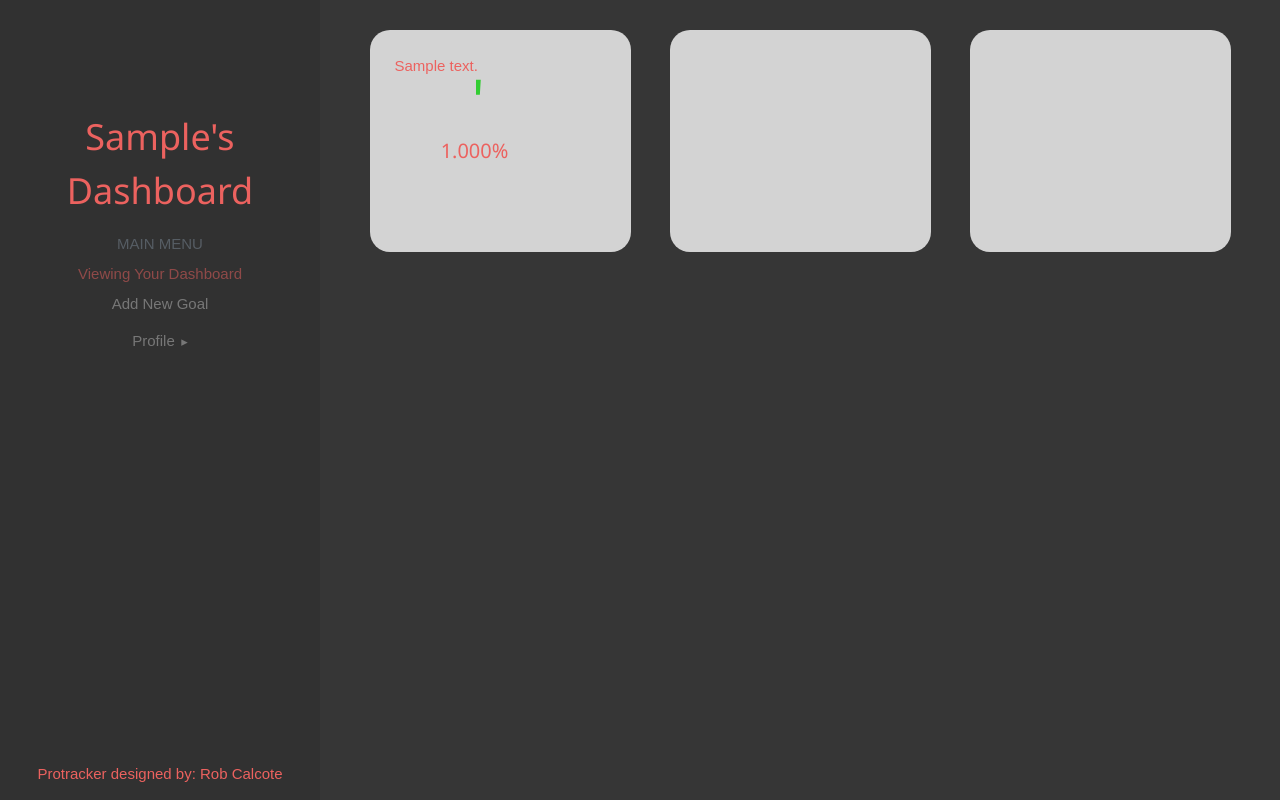
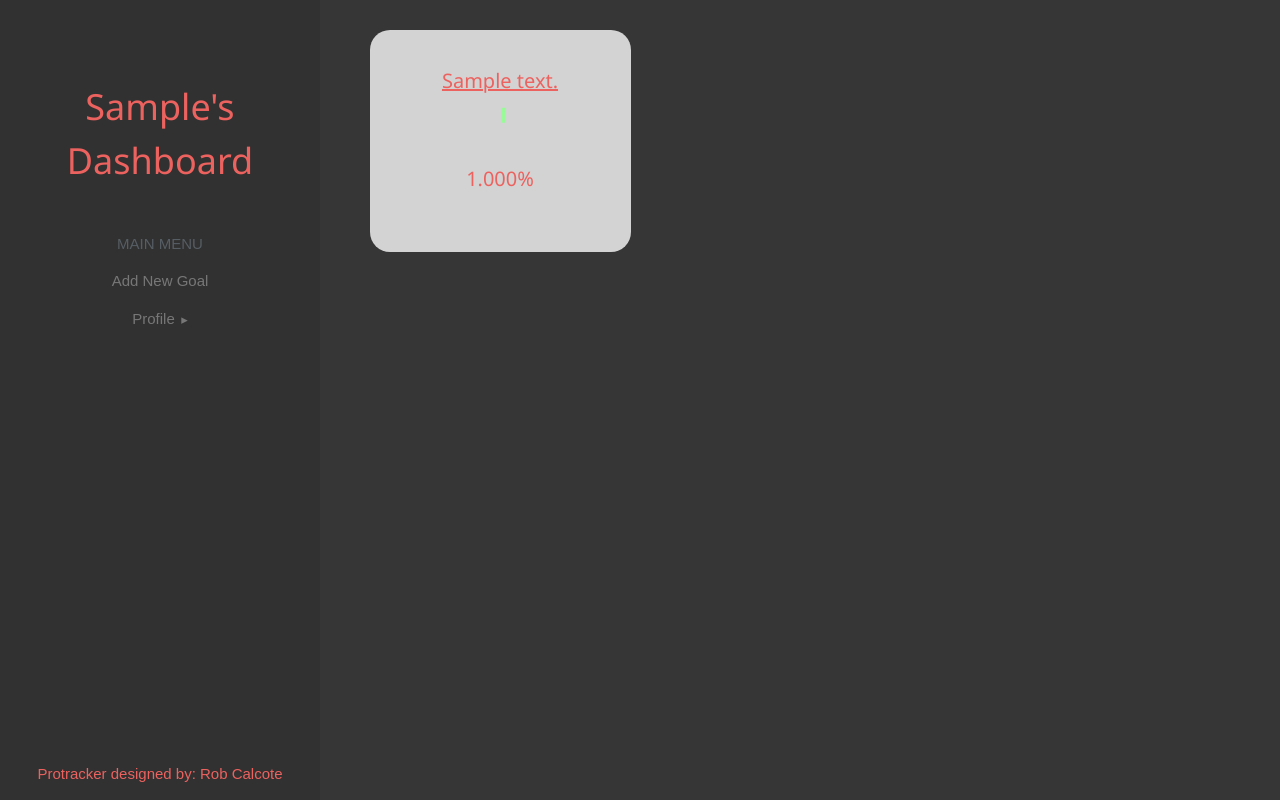
Before and after one commit to robcalcote/ten_thousand_hours, a Django app: page /tracker/dashboard/ in a window 1280 px wide. Run offline with Django 3.2, Linux system fonts and the light colour scheme; a user stored in the database is signed in; tables that the repository leaves empty hold one stand-in row (values such as "Sample post"); some libraries are stand-ins or nearby versions.

Commit message:
cleaned up dashboard layout and linked tiles to their individual goals. also did a few minor color changes

```diff
--- a/protracker/static/tracker/style.css
+++ b/protracker/static/tracker/style.css
@@ -30,14 +30,17 @@ a {
     height: 25%;
 }
 h1 {
-    padding: 70px 20px 0px 20px;
+    padding: 40px 20px 0px 20px;
     margin: 0px;
     font: 2.125em;
 }
-h2 {
+h3 {
     text-align: center;
     padding: 20px;
     margin: 0px;
+}
+#goal-edit-button {
+
 }
 .nav-menu {
     height: 70%;
@@ -139,7 +142,7 @@ h3 {
 }
 /* pure Submit Button coloring */
 .pure-button-primary {
-    background-color: #32cd32;
+    background-color: #98fb98;
     color: #000000;
 }
 /* pure form recoloring */
@@ -226,6 +229,41 @@ th {
     height: 100%;
     align-self: center;
     justify-self: center;
+    text-align: center;
+
 }
 
 /* Donut Chart CSS :) */
+.item {
+    position: relative;
+    float: left;
+    align-self: center;
+    height: 70%;
+}
+.item h4 {
+    text-align:center;
+    position: absolute;
+    line-height: 125px;
+    height: 20%;
+    width: 100%;
+}
+.circle-container {
+    display: flex;
+    justify-content: center;
+    align-items: center;
+    height: 100%;
+    flex-direction: column;
+}
+svg {
+   -webkit-transform: rotate(-90deg);
+    transform: rotate(-90deg);
+}
+.circle_animation {
+  stroke-dasharray: 440; /* this value is the pixel circumference of the circle */
+  stroke-dashoffset: 440;
+}
+
+/* hide extra tiles that don't contain a goal */
+.inactive {
+    visibility: hidden;
+}
--- a/protracker/tracker/templates/tracker/base.html
+++ b/protracker/tracker/templates/tracker/base.html
@@ -18,7 +18,7 @@
         <div class="left-bar pure-u-1-4">
             <div class="header">
                 <h1>{% block header %}{% endblock %}</h1>
-                <h2 class="brand-tagline">{% block subheader %}{% endblock %}</h2>
+                <h3 class="brand-tagline">{% block subheader %}{% endblock %}</h2>
                 {% if '/goal_detail/' in request.path %}
                     <a class="pure-button pure-button-primary" id="goal-edit-button">Edit</a>
                 {% elif '/milestone_detail/' in request.path %}
@@ -34,16 +34,16 @@
                 {% if request.user.is_authenticated == True %}
                 <span class="pure-menu-heading">Main Menu</span>
                 <ul class="pure-menu-list">
-                    {% if request.path == '/tracker/dashboard/' %}
-                    <li class="pure-menu-item pure-menu-disabled">Viewing Your Dashboard</li>
-                    {% else %}
+                    {% if request.path != '/tracker/dashboard/' %}
                     <li class="pure-menu-item">
                         <a href="{% url 'tracker:dashboard' %}" class="pure-menu-link">Return to Dashboard</a>
                     </li>
                     {% endif %}
+                    {% if request.path == '/tracker/dashboard/' %}
                     <li class="pure-menu-item">
                         <a class="pure-menu-link" id="goal-add-button">Add New Goal</a>
                     </li>
+                    {% endif %}
                     <li class="pure-menu-item pure-menu-has-children pure-menu-allow-hover">
                         <a href="#" id="menuLink1" class="pure-menu-link">Profile</a>
                         <ul class="pure-menu-children">
@@ -107,7 +107,19 @@
 
     {# These are the form templates - to be inherited by base_detail and base_detail will populate all forms #}
     {% block goal_edit_modal %}{% endblock %}
-    {% block goal_add_modal %}{% endblock %}
+    {% block goal_add_modal %}
+    <div>
+        <div id="goal-add-modal" class="modal">
+            <div class="edit-record-modal-content">
+                <div>
+                    <span id="goal-add-close" class="close-modal">&times;</span>
+                    <h3 class="title-modal">{% block goal_add_modal_form_title %}{% endblock %}</h3>
+                </div>
+                {% block goal_add_modal_form %}{% endblock %}
+            </div>
+        </div>
+    </div>
+    {% endblock %}
 
     {% block milestone_edit_modal %}{% endblock %}
     {% block milestone_add_modal %}{% endblock %}
--- a/protracker/tracker/templates/tracker/dashboard.html
+++ b/protracker/tracker/templates/tracker/dashboard.html
@@ -8,28 +8,6 @@
 {% block content %}
 
 <style>
-.item {
-    position: relative;
-    float: left;
-}
-
-.item h4 {
-    text-align:center;
-    position: absolute;
-    line-height: 125px;
-    width: 100%;
-}
-
-svg {
-   -webkit-transform: rotate(-90deg);
-    transform: rotate(-90deg);
-}
-
-.circle_animation {
-  stroke-dasharray: 440; /* this value is the pixel circumference of the circle */
-  stroke-dashoffset: 440;
-}
-
 {% for goal in all_goals %}
 .goal-id-{{ goal.id }} .circle_animation {
     -webkit-animation: goal-id-{{ goal.id }} 1s ease-out forwards;
@@ -56,28 +34,59 @@ svg {
 {% if all_goals %}
 <div class="grid">
     {% for goal in all_goals %}
-    <div class="cell">{{ goal.description }}
+    <a class="cell" href="{% url 'tracker:goal detail' goal.id %}">
+      <div class="circle-container">
+        <h4>{{ goal.description }}</h4>
         <div class="item goal-id-{{ goal.id }}">
           <h4>{{ goal.percent_complete }}%</h4>
           <svg width="160" height="160" xmlns="http://www.w3.org/2000/svg">
           <g>
-            <circle class="circle_animation" r="69.85699" cy="81" cx="81" stroke-width="15" stroke="#32cd32" fill="none"/>
+          <circle class="circle_animation" r="69.85699" cy="81" cx="81" stroke-width="15" stroke="#98fb98" fill="none"/>
           </g>
           </svg>
         </div>
       </div>
+    </a>
     {% endfor %}
     {% if add == 2 %}
-    <div class="cell"></div>
-    <div class="cell"></div>
+    <div class="cell inactive"></div>
+    <div class="cell inactive"></div>
     {% elif add == 1 %}
-    <div class="cell"></div>
+    <div class="cell inactive"></div>
     {% endif %}
 </div>
 {% else %}
 <div>get some goals button</div>
 {% endif %}
 
+{% endblock %}
 
+{% comment %}
+FORMS IN THE FOLLOWING ORDER:
+goal_add
+{% endcomment %}
 
+{% block goal_add_modal_form_title %}
+Add a New Goal
 {% endblock %}
+
+{% block goal_add_modal_form %}
+{% if error_message %}<p><strong>{{ error_message }}</strong></p>{% endif %}
+<div>
+    <form action="{% url 'tracker:dashboard' %}" method="post" class="pure-form pure-form-aligned">
+        {% csrf_token %}
+            <div class="pure-control-group">
+                {{ form_goal_add.description }}
+            </div>
+            <div class="pure-control-group">
+                {{ form_goal_add.hours }}
+            </div>
+            <div class="pure-control-group">
+                {{ form_goal_add.end_date }}
+            </div>
+            <div class="pure-controls">
+                <button type="submit"  name="goal_add_submit" class="pure-button pure-button-primary">Submit</button>
+            </div>
+    </form>
+</div>
+{% endblock %}
--- a/protracker/tracker/templates/tracker/goal_detail.html
+++ b/protracker/tracker/templates/tracker/goal_detail.html
@@ -111,7 +111,7 @@ Sessions
                         pointRadius: 0
                     }, {
                         label: 'sessions individual',
-                        backgroundColor: 'rgb(50, 205, 50)',
+                        backgroundColor: 'rgb(152, 251, 152)',
                         borderColor: 'rgb(34, 139, 34)',
                         data: sessions,
                         pointRadius: 5
--- a/protracker/tracker/views.py
+++ b/protracker/tracker/views.py
@@ -74,11 +74,31 @@ def dashboard(request):
         add = 2
     elif remainder == 2:
         add = 1
+
+    ## FORMS - goal_edit, milestone_add, reward_add, session_add
+    # milestone_add
+    if "goal_add_submit" in request.POST:
+        form_goal_add = GoalAdd(request.POST)
+        if form_goal_add.is_valid():
+            user = request.user
+            desc = request.POST['description']
+            hours = request.POST['hours']
+            hours_remaining = request.POST['hours']
+            created_date = datetime.datetime.now()
+            end_date = created_date + timedelta(days=int(request.POST['end_date']))
+            achieved_date = None
+            new_goal = Goal(user=user, description=desc, hours=hours, hours_remaining=hours_remaining,
+                created_date=created_date, end_date=end_date, achieved_date=achieved_date)
+            new_goal.save()
+            return HttpResponseRedirect(reverse('tracker:dashboard', args=()))
+    else:
+        form_goal_add = GoalAdd()
     context = {
         'all_goals': all_goals,
         'all_milestones': all_milestones,
         'all_rewards': all_rewards,
         'all_sessions': all_sessions,
+        'form_goal_add': form_goal_add,
         'add': add,
     }
     return render(request, 'tracker/dashboard.html', context)
```
Also changed, not shown: protracker/tracker/templates/tracker/base_detail.html (+0 -11 lines). Lines whose indentation alone changed are shown as unchanged.
